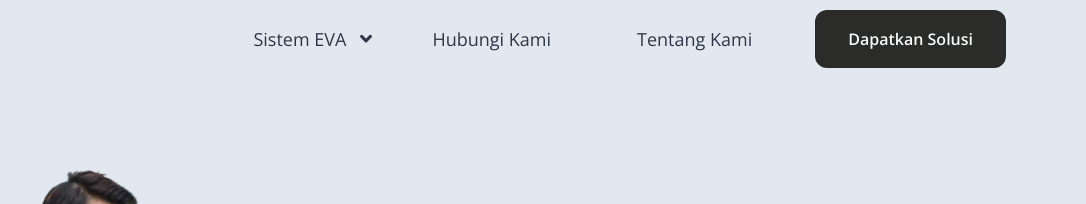
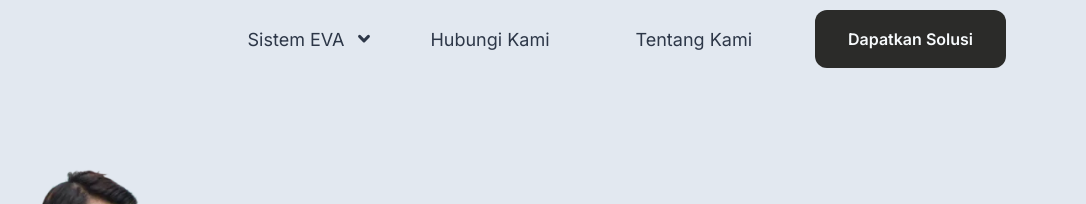
Before and after one commit to WeakBee/Eva-AboutUs, a plain HTML site: page index.html in a window 1280 px wide. Shown: the top 204 px of the page, 194-1280 px from the left. Drawn offline with nearby package versions, Linux system fonts and the light colour scheme.

Commit message:
ganti font jadi inter

```diff
--- a/index.html
+++ b/index.html
@@ -22,8 +22,9 @@
     <!-- ICON BOOTSTRAP -->
 
     <link rel="stylesheet" href="style.css">
+
+    <link rel="stylesheet" href="navbar.css">
     <link rel="stylesheet" href="styleumum.css">
-    <link rel="stylesheet" href="navbar.css">
     <title>EVA About Us</title>
 </head>
 <body>
--- a/navbar.css
+++ b/navbar.css
@@ -1,19 +1,3 @@
-/* Open Sans Font */
-@import url('https://fonts.googleapis.com/css2?family=Open+Sans:wght@300;400;500;600;700;800&display=swap');
-/* Open Sans Font */
-
-:root {
-  --warna1: #edf2f7;
-  --warna2: #ffcf54;
-  --warna3: #ffdf99;
-  --warna4: #2b2b29;
-  --warna5: #e2e8f0;
-  --warna6: #2d3748;
-}
-body {
-  overflow-x: hidden;
-  font-family: "Open Sans", sans-serif;
-}
 .neo2 {
   box-shadow: 5px 5px 10px 0 rgba(0, 0, 0, 0.1), -5px -5px 10px 0 #fff;
 }
```
